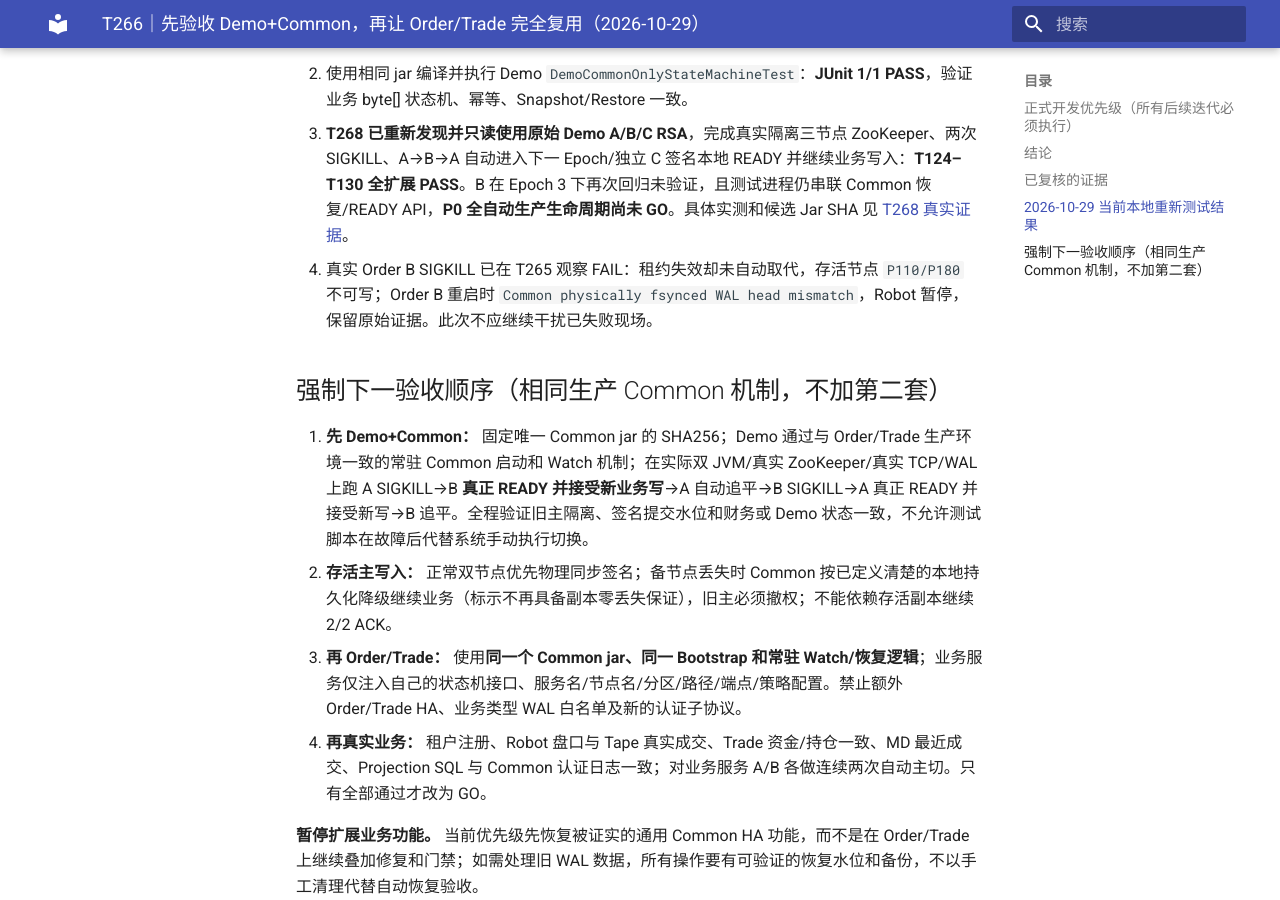
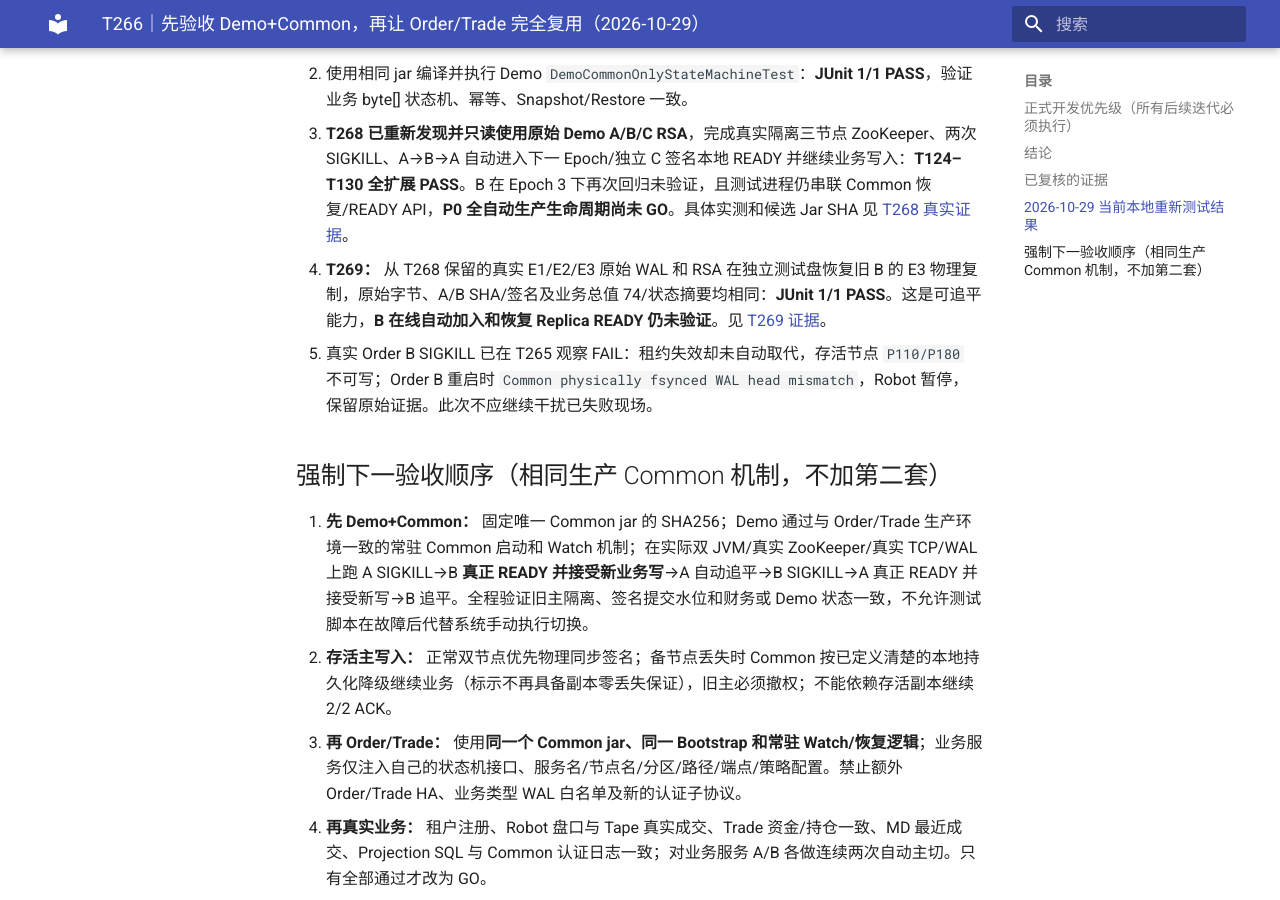
Before and after one commit to bliplink/dc-quant-deploy, an MkDocs documentation site: the page built from docs/T266_DEMO_COMMON_ORDER_TRADE_PARITY_FIRST_20261029.zh-CN.md, in a window 1280 px wide and 900 px high, scrolled down 1620 px. Built offline with MkDocs 1.6.1 and Material for MkDocs 9.7.7, drawn with Linux system fonts in a browser that asks for light colours.

Commit message:
docs(ha): update P0 T269 E3 B physical catchup status; online rejoin NO-GO

```diff
--- a/docs/T266_DEMO_COMMON_ORDER_TRADE_PARITY_FIRST_20261029.zh-CN.md
+++ b/docs/T266_DEMO_COMMON_ORDER_TRADE_PARITY_FIRST_20261029.zh-CN.md
@@ -30,7 +30,8 @@ Demo T120/T121 的显式自动 Watch 用例只验证自动 CAS 到下一 Epoch
 1. T267 曾在 T260 Common Jar 上执行节点/主切/历史 WAL **JUnit 21/21 PASS**（未提供原始 RSA 的部分用例当时跳过）。T268 找回原始 A/B/C RSA 后，在正式 Docker Netty 运行依赖和新 Common 候选 Jar 上重新执行所有四套测试：**JUnit 21/21 PASS，原始 RSA 物理节点用例实际运行**。
 2. 使用相同 jar 编译并执行 Demo `DemoCommonOnlyStateMachineTest`：**JUnit 1/1 PASS**，验证业务 byte[] 状态机、幂等、Snapshot/Restore 一致。
 3. **T268 已重新发现并只读使用原始 Demo A/B/C RSA**，完成真实隔离三节点 ZooKeeper、两次 SIGKILL、A→B→A 自动进入下一 Epoch/独立 C 签名本地 READY 并继续业务写入：**T124–T130 全扩展 PASS**。B 在 Epoch 3 下再次回归未验证，且测试进程仍串联 Common 恢复/READY API，**P0 全自动生产生命周期尚未 GO**。具体实测和候选 Jar SHA 见 [T268 真实证据](T268_DEMO_COMMON_DUAL_SIGKILL_A_B_A_REAL_EVIDENCE_20261029.zh-CN.md)。
-4. 真实 Order B SIGKILL 已在 T265 观察 FAIL：租约失效却未自动取代，存活节点 `P110/P180` 不可写；Order B 重启时 `Common physically fsynced WAL head mismatch`，Robot 暂停，保留原始证据。此次不应继续干扰已失败现场。
+4. **T269：** 从 T268 保留的真实 E1/E2/E3 原始 WAL 和 RSA 在独立测试盘恢复旧 B 的 E3 物理复制，原始字节、A/B SHA/签名及业务总值 74/状态摘要均相同：**JUnit 1/1 PASS**。这是可追平能力，**B 在线自动加入和恢复 Replica READY 仍未验证**。见 [T269 证据](T269_COMMON_E3_B_REPLICA_PHYSICAL_CATCHUP_20261029.zh-CN.md)。
+5. 真实 Order B SIGKILL 已在 T265 观察 FAIL：租约失效却未自动取代，存活节点 `P110/P180` 不可写；Order B 重启时 `Common physically fsynced WAL head mismatch`，Robot 暂停，保留原始证据。此次不应继续干扰已失败现场。
 
 ## 强制下一验收顺序（相同生产 Common 机制，不加第二套）
 
```
